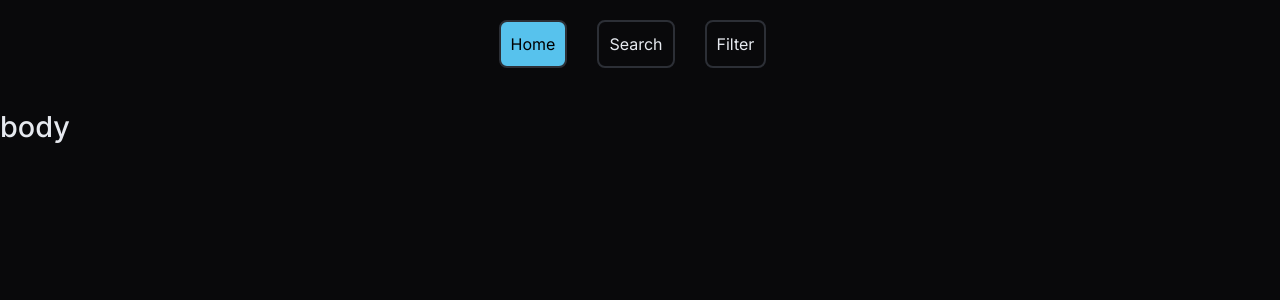
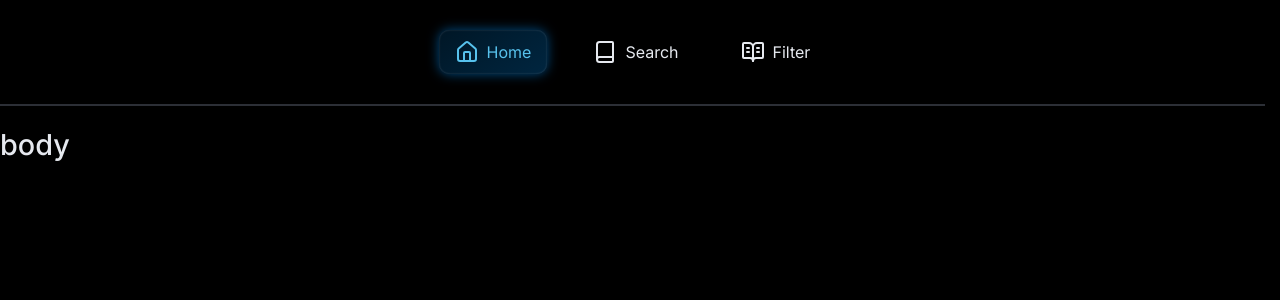
Before and after one commit to Nurusatto/Shiori-Library, a Next.js app: page / in a window 1280 px wide. Shown: the top 300 px of the page. Built offline with nearby package versions, Linux system fonts and the light colour scheme.

Commit message:
add header

```diff
--- a/package.json
+++ b/package.json
@@ -12,6 +12,7 @@
     "@tanstack/react-query": "^5.90.2",
     "@tanstack/react-query-devtools": "^5.90.2",
     "clsx": "^2.1.1",
+    "lucide-react": "^0.546.0",
     "next": "15.5.5",
     "react": "19.1.0",
     "react-dom": "19.1.0",
--- a/src/config/links/Header.ts
+++ b/src/config/links/Header.ts
@@ -1,7 +1,17 @@
-export const LINKS = [
-  { name: "Home", path: "/" },
-  { name: "Search", path: "/search" },
-  { name: "Filter", path: "/filter" },
+import type { LucideIcon } from "lucide-react";
+
+import { Book, BookOpenText, House } from "lucide-react";
+
+interface props {
+  name: string;
+  path: string;
+  icon: LucideIcon;
+}
+
+export const LINKS: props[] = [
+  { name: "Home", path: "/", icon: House },
+  { name: "Search", path: "/search", icon: Book },
+  { name: "Filter", path: "/filter", icon: BookOpenText },
 ] as const;
 
 export type BookFilterType = (typeof LINKS)[number]["name"];
--- a/src/styles/helpers/borders.scss
+++ b/src/styles/helpers/borders.scss
@@ -10,4 +10,6 @@
   --border-width-thick: #{rem(4)};
 
   --border-style-default: solid;
+
+  --color-border: #2c2f36;
 }
--- a/src/styles/helpers/variables.scss
+++ b/src/styles/helpers/variables.scss
@@ -1,6 +1,6 @@
 :root {
   /* Background */
-  --color-background: #09090b; /* основной фон */
+  --color-background: #000000; /* основной фон */
   --color-surface: #1c1e22; /* панели, карточки, модальные окна */
   --color-accent-background: #22303f; /* подсветка блоков, hover фон карточек */
   --color-accent-glow: #3c5c7a; /* мягкий блеск/сияние вокруг элементов */
@@ -14,9 +14,6 @@
   --color-primary: #3bafda; /* основной голубой акцент */
   --color-primary-hover: #57c2ed; /* hover / active состояние акцента */
   --color-primary-glow: rgba(59, 175, 218, 0.3); /* для эффектов свечения */
-
-  /* Borders */
-  --color-border: #2c2f36; /* разделители, рамки */
 
   /* Status */
   --color-success: #4caf50; /* успех */
--- a/src/widgets/Header/ui/desktop/index.tsx
+++ b/src/widgets/Header/ui/desktop/index.tsx
@@ -8,10 +8,10 @@ import { usePathname } from "next/navigation";
 import { isActiveLink } from "@/shared/hooks/isActiveLink";
 
 export const HeaderDesktop = () => {
-  const url = usePathname();
+  const url = usePathname() || "";
 
   return (
-    <header>
+    <header className={styles.Header}>
       <div className={`container ${styles.HeaderInner}`}>
         <nav className={styles.HeaderNav}>
           {LINKS.map((link) => (
@@ -23,6 +23,7 @@ export const HeaderDesktop = () => {
                 isActiveLink(link.path, url) && styles.isActive
               )}
             >
+              {<link.icon />}
               {link.name}
             </Link>
           ))}
--- a/src/widgets/Header/ui/desktop/styles.module.scss
+++ b/src/widgets/Header/ui/desktop/styles.module.scss
@@ -1,9 +1,12 @@
 .Header {
+  border-bottom: var(--border-width-medium) var(--border-style-default)
+    var(--color-border);
+
   &Inner {
     display: flex;
     justify-content: center;
     align-items: center;
-    padding-block: rem(20);
+    padding-block: rem(30);
   }
 
   &Nav {
@@ -12,14 +15,58 @@
   }
 
   &Links {
-    padding: rem(10);
-    border: var(--border-width-medium) var(--border-style-default)
-      var(--color-border);
-    border-radius: var(--border-radius-md);
+    position: relative;
+    display: flex;
+    align-items: center;
+    gap: rem(8);
+
+    padding: rem(10) rem(16);
+    border-radius: rem(10);
+    transition: all 0.3s ease;
+
+    &::after {
+      content: "";
+      position: absolute;
+      bottom: rem(3);
+      left: 50%;
+      transform: translateX(-50%) scaleX(0);
+      transform-origin: center;
+      width: 60%;
+      height: rem(2);
+      border-radius: rem(2);
+      background-color: var(--accent-color);
+      transition: transform 0.3s ease;
+    }
+
+    @include hover {
+      color: var(--text-primary);
+      background: linear-gradient(
+        145deg,
+        rgba(255, 255, 255, 0.05),
+        rgba(255, 255, 255, 0.1)
+      );
+      box-shadow: inset 0 0 0 1px rgba(255, 255, 255, 0.1),
+        0 4px 10px rgba(0, 0, 0, 0.25);
+      transform: translateY(-1px);
+
+      &::after {
+        transform: translateX(-50%) scaleX(1);
+      }
+    }
 
     &.isActive {
-      background-color: var(--color-primary-hover);
-      color: black;
+      color: var(--color-primary-hover);
+      background: linear-gradient(
+        145deg,
+        rgba(0, 150, 255, 0.15),
+        rgba(0, 150, 255, 0.25)
+      );
+      box-shadow: 0 0 rem(12) rgba(0, 150, 255, 0.5),
+        inset 0 0 rem(2) rgba(255, 255, 255, 0.2);
+
+      &::after {
+        transform: translateX(-50%) scaleX(1);
+      }
     }
   }
 }
--- a/src/widgets/Header/ui/mobile/index.tsx
+++ b/src/widgets/Header/ui/mobile/index.tsx
@@ -1,3 +1,49 @@
+import { usePathname } from "next/navigation";
+import Link from "next/link";
+import clsx from "clsx";
+
+import { LINKS } from "@/config/links/Header";
+import { isActiveLink } from "@/shared/hooks/isActiveLink";
+
+import styles from "./styles.module.scss";
+import { useState } from "react";
+
 export const HeaderMobile = () => {
-  return <h1>mobile header</h1>;
+  const [open, setOpen] = useState(false);
+  const url = usePathname() || "";
+
+  return (
+    <header className={styles.Header}>
+      <div className={`container ${styles.HeaderInner}`}>
+        <nav className={clsx(styles.HeaderNav, open && styles.isActive)}>
+          {LINKS.map((link) => (
+            <Link
+              onClick={() => setOpen(!open)}
+              href={link.path}
+              key={link.name}
+              className={clsx(
+                styles.HeaderLinks,
+                isActiveLink(link.path, url) && styles.isActive
+              )}
+            >
+              {<link.icon />}
+              {link.name}
+            </Link>
+          ))}
+        </nav>
+        <button
+          type="button"
+          className={clsx(styles.HeaderBurger, open && styles.isActive)}
+          onClick={() => setOpen(!open)}
+          aria-label={open ? "Close menu" : "Open menu"}
+          aria-expanded={open}
+          aria-controls="mobile-menu"
+        >
+          <span className={styles.HeaderBurgerLine}></span>
+          <span className={styles.HeaderBurgerLine}></span>
+          <span className={styles.HeaderBurgerLine}></span>
+        </button>
+      </div>
+    </header>
+  );
 };
--- a/src/widgets/Header/ui/mobile/styles.module.scss
+++ b/src/widgets/Header/ui/mobile/styles.module.scss
@@ -0,0 +1,132 @@
+.Header {
+  border-bottom: var(--border-width-medium) var(--border-style-default)
+    var(--color-border);
+
+  &Inner {
+    display: flex;
+    justify-content: end;
+    align-items: center;
+    padding-block: rem(20);
+  }
+
+  &Burger {
+    @include square(rem(34));
+
+    display: inline-flex;
+    flex-direction: column;
+    justify-content: space-between;
+    padding: rem(8.5) rem(4.25);
+    color: var(--color-text-primary);
+    background-color: transparent;
+    border: none;
+
+    @include hover {
+      color: var(--color-primary-hover);
+    }
+
+    &.isActive {
+      .HeaderBurgerLine {
+        &:first-child {
+          rotate: 45deg;
+          transform-origin: 0;
+          translate: 0.25em -0.1em;
+        }
+
+        &:nth-child(2) {
+          rotate: -45deg;
+        }
+
+        &:last-child {
+          width: 0;
+        }
+      }
+    }
+
+    &Line {
+      width: 100%;
+      height: rem(2);
+      background-color: currentColor;
+      border-radius: 1rem;
+      transition-duration: var(--transition-duration);
+
+      &:last-child {
+        align-self: end;
+        width: 55%;
+      }
+    }
+  }
+
+  &Nav {
+    display: flex;
+    gap: rem(30);
+    inset: 0;
+    position: fixed;
+    flex-direction: column;
+    justify-content: center;
+    background-color: var(--color-background);
+    transition: all var(--transition-duration) ease;
+
+    &:not(.isActive) {
+      @include hide;
+
+      translate: 100%;
+    }
+  }
+
+  &Links {
+    position: relative;
+    display: flex;
+    align-items: center;
+    justify-content: center;
+    gap: rem(8);
+
+    padding: rem(10) rem(16);
+    border-radius: rem(10);
+    transition: all var(--transition-duration) ease;
+
+    &::after {
+      content: "";
+      position: absolute;
+      bottom: rem(3);
+      left: 50%;
+      transform: translateX(-50%) scaleX(0);
+      transform-origin: center;
+      width: 60%;
+      height: rem(2);
+      border-radius: rem(2);
+      background-color: var(--accent-color);
+      transition: transform 0.3s ease;
+    }
+
+    @include hover {
+      color: var(--text-primary);
+      background: linear-gradient(
+        145deg,
+        rgba(255, 255, 255, 0.05),
+        rgba(255, 255, 255, 0.1)
+      );
+      box-shadow: inset 0 0 0 1px rgba(255, 255, 255, 0.1),
+        0 4px 10px rgba(0, 0, 0, 0.25);
+      transform: translateY(-1px);
+
+      &::after {
+        transform: translateX(-50%) scaleX(1);
+      }
+    }
+
+    &.isActive {
+      color: var(--color-primary-hover);
+      background: linear-gradient(
+        145deg,
+        rgba(0, 150, 255, 0.15),
+        rgba(0, 150, 255, 0.25)
+      );
+      box-shadow: 0 0 rem(12) rgba(0, 150, 255, 0.5),
+        inset 0 0 rem(2) rgba(255, 255, 255, 0.2);
+
+      &::after {
+        transform: translateX(-50%) scaleX(1);
+      }
+    }
+  }
+}
```
Also changed, not shown: 1 other file (tests, documents, lock files or other folders).
